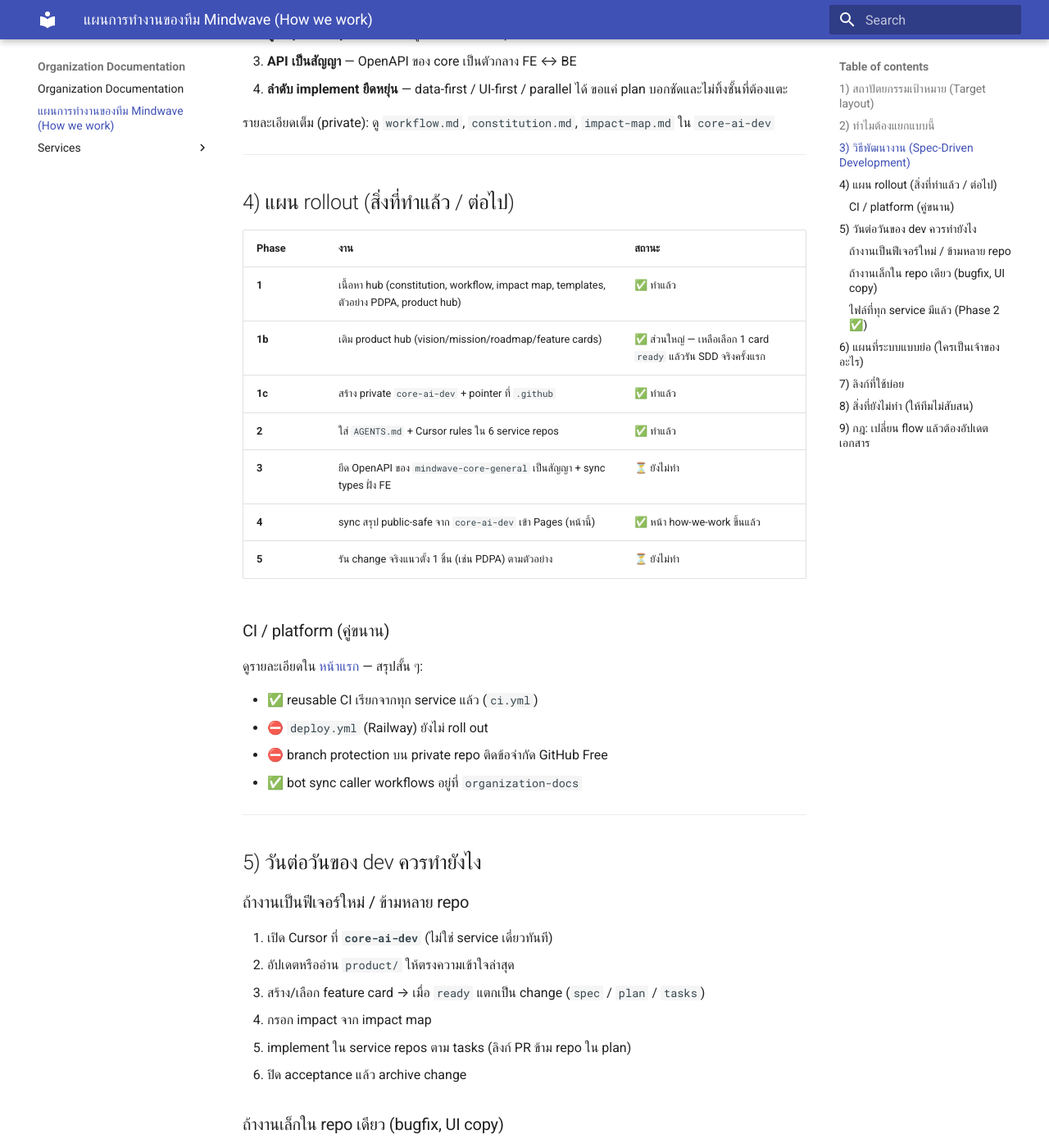
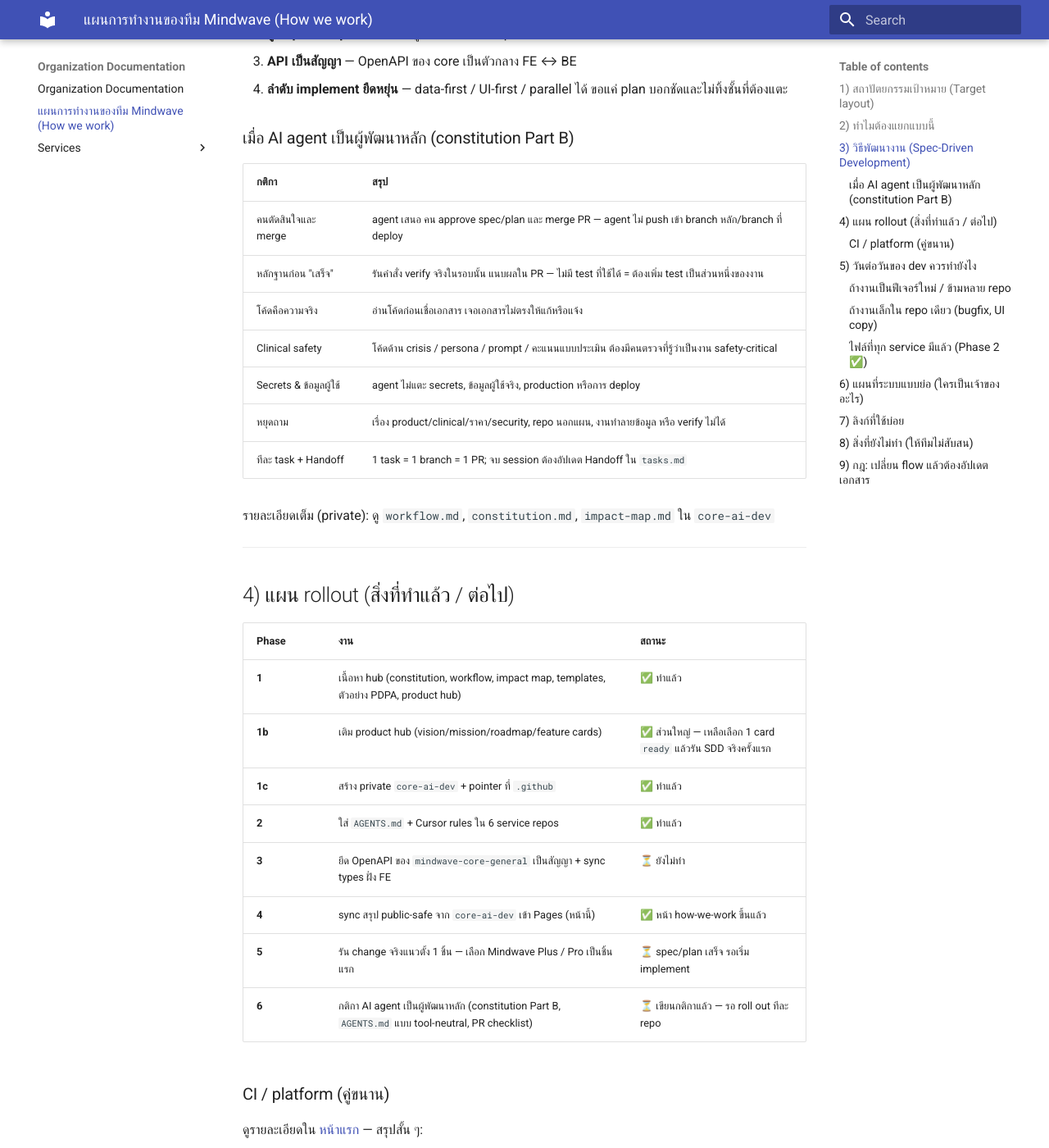
Before and after one commit to mindwave-th/organization-docs, an MkDocs documentation site: the page built from docs/how-we-work.md, in a window 1280 px wide and 1400 px high, scrolled down 1964 px. Shown: the whole window at 82% size. Built offline with MkDocs 1.6.1 and Material for MkDocs 9.7.7, drawn with Linux system fonts in a browser that asks for light colours; some of the changed text lies outside the part shown.

Commit message:
docs(how-we-work): summarize AI-agent operating rules
Public-safe summary of core-ai-dev constitution Part B (human merge
gate, evidence before done, clinical-safety review, no secrets/prod,
stop-and-ask, one task per PR with handoff) and rollout phases 5-6.

Co-Authored-By: Claude Opus 5.5 <noreply@anthropic.com>
Claude-Session: https://claude.ai/code/session_01GH4zYzHK4qvA2kiixpUmq9

```diff
--- a/docs/how-we-work.md
+++ b/docs/how-we-work.md
@@ -90,6 +90,18 @@ feature card พร้อมสถานะ ready
 4. **ลำดับ implement ยืดหยุ่น** — data-first / UI-first / parallel ได้
    ขอแค่ plan บอกชัดและไม่ทิ้งชั้นที่ต้องแตะ
 
+### เมื่อ AI agent เป็นผู้พัฒนาหลัก (constitution Part B)
+
+| กติกา | สรุป |
+|---|---|
+| คนตัดสินใจและ merge | agent เสนอ คน approve spec/plan และ merge PR — agent ไม่ push เข้า branch หลัก/branch ที่ deploy |
+| หลักฐานก่อน "เสร็จ" | รันคำสั่ง verify จริงในรอบนั้น แนบผลใน PR — ไม่มี test ที่ใช้ได้ = ต้องเพิ่ม test เป็นส่วนหนึ่งของงาน |
+| โค้ดคือความจริง | อ่านโค้ดก่อนเชื่อเอกสาร เจอเอกสารไม่ตรงให้แก้หรือแจ้ง |
+| Clinical safety | โค้ดด้าน crisis / persona / prompt / คะแนนแบบประเมิน ต้องมีคนตรวจที่รู้ว่าเป็นงาน safety-critical |
+| Secrets & ข้อมูลผู้ใช้ | agent ไม่แตะ secrets, ข้อมูลผู้ใช้จริง, production หรือการ deploy |
+| หยุดถาม | เรื่อง product/clinical/ราคา/security, repo นอกแผน, งานทำลายข้อมูล หรือ verify ไม่ได้ |
+| ทีละ task + Handoff | 1 task = 1 branch = 1 PR; จบ session ต้องอัปเดต Handoff ใน `tasks.md` |
+
 รายละเอียดเต็ม (private): ดู `workflow.md`, `constitution.md`,
 `impact-map.md` ใน `core-ai-dev`
 
@@ -105,7 +117,8 @@ feature card พร้อมสถานะ ready
 | **2** | ใส่ `AGENTS.md` + Cursor rules ใน 6 service repos | ✅ ทำแล้ว |
 | **3** | ยึด OpenAPI ของ `mindwave-core-general` เป็นสัญญา + sync types ฝั่ง FE | ⏳ ยังไม่ทำ |
 | **4** | sync สรุป public-safe จาก `core-ai-dev` เข้า Pages (หน้านี้) | ✅ หน้า how-we-work ขึ้นแล้ว |
-| **5** | รัน change จริงแนวตั้ง 1 ชิ้น (เช่น PDPA) ตามตัวอย่าง | ⏳ ยังไม่ทำ |
+| **5** | รัน change จริงแนวตั้ง 1 ชิ้น — เลือก Mindwave Plus / Pro เป็นชิ้นแรก | ⏳ spec/plan เสร็จ รอเริ่ม implement |
+| **6** | กติกา AI agent เป็นผู้พัฒนาหลัก (constitution Part B, `AGENTS.md` แบบ tool-neutral, PR checklist) | ⏳ เขียนกติกาแล้ว — รอ roll out ทีละ repo |
 
 ### CI / platform (คู่ขนาน)
 
@@ -122,12 +135,12 @@ feature card พร้อมสถานะ ready
 
 ### ถ้างานเป็นฟีเจอร์ใหม่ / ข้ามหลาย repo
 
-1. เปิด Cursor ที่ **`core-ai-dev`** (ไม่ใช่ service เดี่ยวทันที)
+1. เปิด AI agent (Claude Code, Cursor, …) ที่ **`core-ai-dev`** (ไม่ใช่ service เดี่ยวทันที)
 2. อัปเดตหรืออ่าน `product/` ให้ตรงความเข้าใจล่าสุด
 3. สร้าง/เลือก feature card → เมื่อ `ready` แตกเป็น change
    (`spec` / `plan` / `tasks`)
 4. กรอก impact จาก impact map
-5. implement ใน service repos ตาม tasks (ลิงก์ PR ข้าม repo ใน plan)
+5. implement ใน service repos **ทีละ task** — branch ใหม่ → verify จริง → PR พร้อมหลักฐาน → คน review/merge
 6. ปิด acceptance แล้ว archive change
 
 ### ถ้างานเล็กใน repo เดียว (bugfix, UI copy)
@@ -137,7 +150,7 @@ feature card พร้อมสถานะ ready
 
 ### ไฟล์ที่ทุก service มีแล้ว (Phase 2 ✅)
 
-- `AGENTS.md` ที่ root
+- `AGENTS.md` ที่ root (จุดเริ่มของทุก agent — กำลังอัปเดตเป็น template ใหม่ตาม Phase 6)
 - `.cursor/rules/api-contract.mdc`
 - `.cursor/rules/coherence.mdc`
 
```
